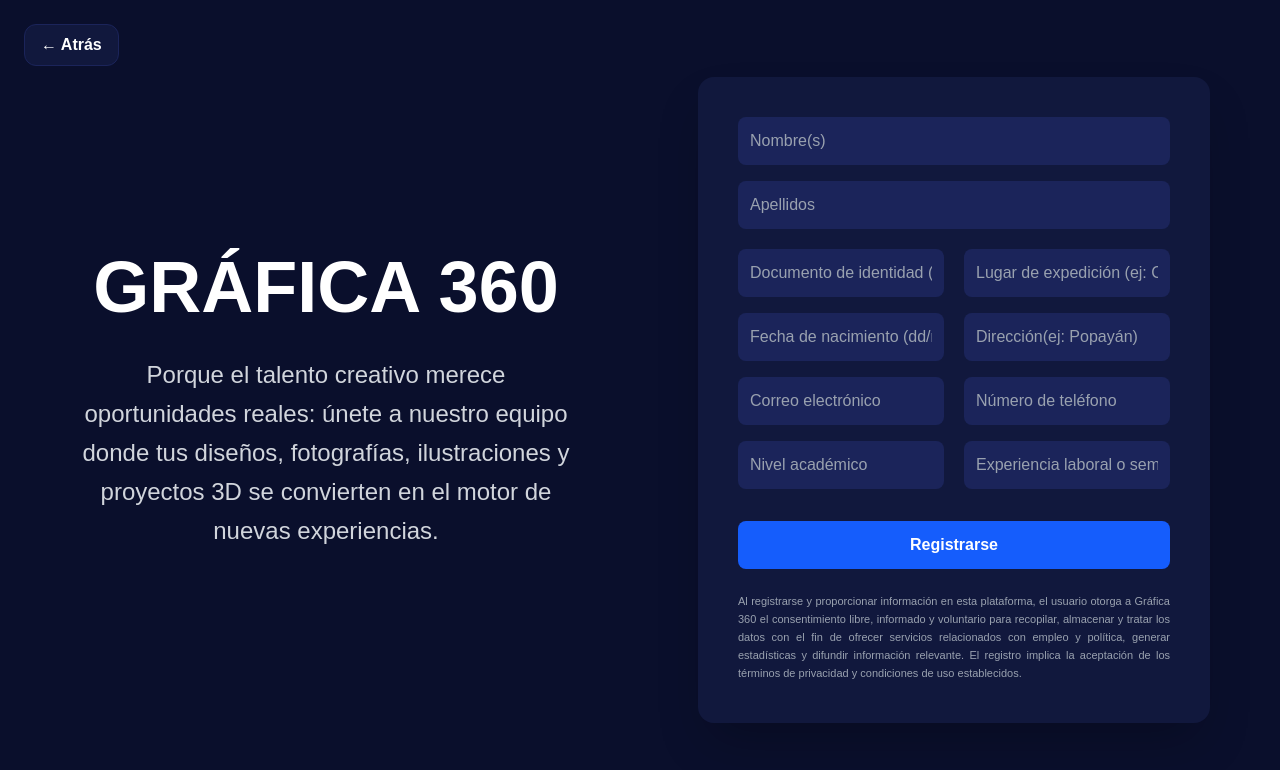
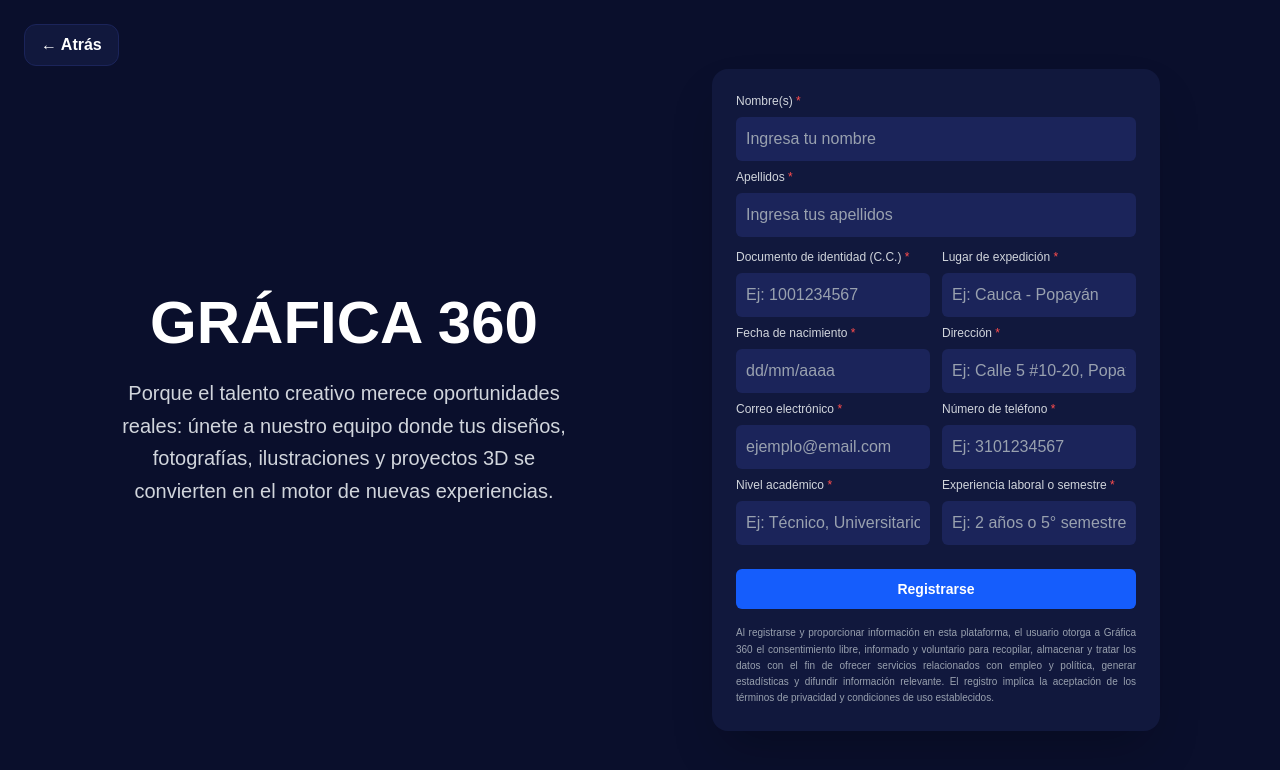
Before and after one commit to Felipejenoy/Gr-fica360, a Next.js app: page /register in a window 1280 px wide. Shown: the top 770 px of the page. Built offline with nearby package versions, Linux system fonts and the light colour scheme.

Commit message:
Se acomodo, tanto register, como login

```diff
--- a/src/app/register/page.jsx
+++ b/src/app/register/page.jsx
@@ -1,24 +1,21 @@
-'use client';
-import { motion } from 'framer-motion';
-import Link from 'next/link';
-import { useRouter } from 'next/navigation';
+"use client";
+import { motion } from "framer-motion";
+import { useRouter } from "next/navigation";
 
 export default function RegisterPage() {
   const router = useRouter();
 
   return (
     <section className="min-h-screen bg-[#0A0F2C] flex flex-col items-center justify-center text-white relative px-8">
-
       {/* Botón Atrás */}
       <button
-        onClick={() => router.push('/')}
+        onClick={() => router.push("/")}
         className="absolute top-6 left-6 bg-[#11183D] hover:bg-[#1B245A] text-white px-4 py-2 rounded-xl font-semibold transition flex items-center gap-2 border border-[#1B245A]"
       >
         ← Atrás
       </button>
 
-      <div className="w-full max-w-7xl grid grid-cols-1 md:grid-cols-2 items-center gap-10">
-
+      <div className="w-full max-w-6xl grid grid-cols-1 md:grid-cols-2 items-center gap-8">
         {/* Columna Izquierda */}
         <motion.div
           initial={{ opacity: 0, x: -50 }}
@@ -26,11 +23,13 @@ export default function RegisterPage() {
           transition={{ duration: 0.8 }}
           className="flex flex-col justify-center items-center text-center px-6"
         >
-          <h1 className="text-6xl md:text-7xl font-extrabold text-white mb-8">
+          <h1 className="text-5xl md:text-6xl font-extrabold text-white mb-6">
             GRÁFICA 360
           </h1>
-          <p className="text-xl md:text-2xl text-gray-300 max-w-lg leading-relaxed">
-            Porque el talento creativo merece oportunidades reales: únete a nuestro equipo donde tus diseños, fotografías, ilustraciones y proyectos 3D se convierten en el motor de nuevas experiencias.
+          <p className="text-lg md:text-xl text-gray-300 max-w-md leading-relaxed">
+            Porque el talento creativo merece oportunidades reales: únete a
+            nuestro equipo donde tus diseños, fotografías, ilustraciones y
+            proyectos 3D se convierten en el motor de nuevas experiencias.
           </p>
         </motion.div>
 
@@ -38,88 +37,140 @@ export default function RegisterPage() {
         <motion.div
           initial={{ opacity: 0, x: 50 }}
           animate={{ opacity: 1, x: 0 }}
-          transition={{ duration: 0.8 }}
-          className="bg-[#11183D] rounded-2xl shadow-2xl p-8 md:p-10 flex flex-col w-full max-w-lg mx-auto"
+          transition={{ duration: 0.5 }}
+          className="bg-[#11183D] rounded-2xl shadow-2xl p-5 md:p-6 flex flex-col w-full max-w-md mx-auto"
         >
-
-
           {/* Formulario */}
-<form className="grid grid-cols-1 md:grid-cols-2 gap-5">
+          <form className="grid grid-cols-1 md:grid-cols-2 gap-3">
             {/* Campos que ocupan toda la fila */}
-  <div className="col-span-2 flex flex-col gap-4">
+            <div className="col-span-2 flex flex-col gap-2">
+              <label className="text-xs font-medium text-gray-300">
+                Nombre(s) <span className="text-[#FF4D4D]">*</span>
+              </label>
               <input
                 type="text"
-      placeholder="Nombre(s)"
-      className="bg-[#1B245A] p-3 rounded-lg placeholder-gray-400 text-white focus:outline-none focus:ring-2 focus:ring-blue-500 w-full"
+                placeholder="Ingresa tu nombre"
+                required
+                className="bg-[#1B245A] p-2.5 rounded-md placeholder-gray-400 text-white focus:outline-none focus:ring-2 focus:ring-blue-500 w-full"
               />
+
+              <label className="text-xs font-medium text-gray-300">
+                Apellidos <span className="text-[#FF4D4D]">*</span>
+              </label>
               <input
                 type="text"
-      placeholder="Apellidos"
-      className="bg-[#1B245A] p-3 rounded-lg placeholder-gray-400 text-white focus:outline-none focus:ring-2 focus:ring-blue-500 w-full"
+                placeholder="Ingresa tus apellidos"
+                required
+                className="bg-[#1B245A] p-2.5 rounded-md placeholder-gray-400 text-white focus:outline-none focus:ring-2 focus:ring-blue-500 w-full"
               />
             </div>
 
             {/* Columna Izquierda */}
-  <div className="flex flex-col gap-4">
+            <div className="flex flex-col gap-2">
+              <label className="text-xs font-medium text-gray-300">
+                Documento de identidad (C.C.){" "}
+                <span className="text-[#FF4D4D]">*</span>
+              </label>
               <input
                 type="text"
-      placeholder="Documento de identidad (C.C.)"
-      className="bg-[#1B245A] p-3 rounded-lg placeholder-gray-400 text-white focus:outline-none focus:ring-2 focus:ring-blue-500"
+                placeholder="Ej: 1001234567"
+                required
+                className="bg-[#1B245A] p-2.5 rounded-md placeholder-gray-400 text-white focus:outline-none focus:ring-2 focus:ring-blue-500"
               />
+
+              <label className="text-xs font-medium text-gray-300">
+                Fecha de nacimiento <span className="text-[#FF4D4D]">*</span>
+              </label>
               <input
                 type="text"
-      placeholder="Fecha de nacimiento (dd/mm/aaaa)"
-      className="bg-[#1B245A] p-3 rounded-lg placeholder-gray-400 text-white focus:outline-none focus:ring-2 focus:ring-blue-500"
+                placeholder="dd/mm/aaaa"
+                required
+                className="bg-[#1B245A] p-2.5 rounded-md placeholder-gray-400 text-white focus:outline-none focus:ring-2 focus:ring-blue-500"
               />
+
+              <label className="text-xs font-medium text-gray-300">
+                Correo electrónico <span className="text-[#FF4D4D]">*</span>
+              </label>
               <input
                 type="email"
-      placeholder="Correo electrónico"
-      className="bg-[#1B245A] p-3 rounded-lg placeholder-gray-400 text-white focus:outline-none focus:ring-2 focus:ring-blue-500"
+                placeholder="ejemplo@email.com"
+                required
+                className="bg-[#1B245A] p-2.5 rounded-md placeholder-gray-400 text-white focus:outline-none focus:ring-2 focus:ring-blue-500"
               />
+
+              <label className="text-xs font-medium text-gray-300">
+                Nivel académico <span className="text-[#FF4D4D]">*</span>
+              </label>
               <input
                 type="text"
-      placeholder="Nivel académico"
-      className="bg-[#1B245A] p-3 rounded-lg placeholder-gray-400 text-white focus:outline-none focus:ring-2 focus:ring-blue-500"
+                placeholder="Ej: Técnico, Universitario, etc."
+                required
+                className="bg-[#1B245A] p-2.5 rounded-md placeholder-gray-400 text-white focus:outline-none focus:ring-2 focus:ring-blue-500"
               />
             </div>
 
             {/* Columna Derecha */}
-  <div className="flex flex-col gap-4">
+            <div className="flex flex-col gap-2">
+              <label className="text-xs font-medium text-gray-300">
+                Lugar de expedición <span className="text-[#FF4D4D]">*</span>
+              </label>
               <input
                 type="text"
-      placeholder="Lugar de expedición (ej: Cauca - Popayán)"
-      className="bg-[#1B245A] p-3 rounded-lg placeholder-gray-400 text-white focus:outline-none focus:ring-2 focus:ring-blue-500"
+                placeholder="Ej: Cauca - Popayán"
+                required
+                className="bg-[#1B245A] p-2.5 rounded-md placeholder-gray-400 text-white focus:outline-none focus:ring-2 focus:ring-blue-500"
               />
+
+              <label className="text-xs font-medium text-gray-300">
+                Dirección <span className="text-[#FF4D4D]">*</span>
+              </label>
               <input
                 type="text"
-      placeholder="Dirección(ej: Popayán)"
-      className="bg-[#1B245A] p-3 rounded-lg placeholder-gray-400 text-white focus:outline-none focus:ring-2 focus:ring-blue-500"
+                placeholder="Ej: Calle 5 #10-20, Popayán"
+                required
+                className="bg-[#1B245A] p-2.5 rounded-md placeholder-gray-400 text-white focus:outline-none focus:ring-2 focus:ring-blue-500"
               />
+
+              <label className="text-xs font-medium text-gray-300">
+                Número de teléfono <span className="text-[#FF4D4D]">*</span>
+              </label>
               <input
                 type="text"
-      placeholder="Número de teléfono"
-      className="bg-[#1B245A] p-3 rounded-lg placeholder-gray-400 text-white focus:outline-none focus:ring-2 focus:ring-blue-500"
+                placeholder="Ej: 3101234567"
+                required
+                className="bg-[#1B245A] p-2.5 rounded-md placeholder-gray-400 text-white focus:outline-none focus:ring-2 focus:ring-blue-500"
               />
+
+              <label className="text-xs font-medium text-gray-300">
+                Experiencia laboral o semestre{" "}
+                <span className="text-[#FF4D4D]">*</span>
+              </label>
               <input
                 type="text"
-      placeholder="Experiencia laboral o semestre"
-      className="bg-[#1B245A] p-3 rounded-lg placeholder-gray-400 text-white focus:outline-none focus:ring-2 focus:ring-blue-500"
+                placeholder="Ej: 2 años o 5° semestre"
+                required
+                className="bg-[#1B245A] p-2.5 rounded-md placeholder-gray-400 text-white focus:outline-none focus:ring-2 focus:ring-blue-500"
               />
             </div>
           </form>
 
-
           {/* Botón de envío */}
           <button
             type="submit"
-            className="mt-8 bg-blue-600 hover:bg-blue-500 text-white py-3 rounded-lg font-semibold transition"
+            className="mt-6 bg-blue-600 hover:bg-blue-500 text-white py-2.5 rounded-md font-semibold text-sm transition"
           >
             Registrarse
           </button>
 
           {/* Texto legal */}
-          <p className="text-[11px] text-gray-400 text-justify mt-6 leading-relaxed">
-            Al registrarse y proporcionar información en esta plataforma, el usuario otorga a Gráfica 360 el consentimiento libre, informado y voluntario para recopilar, almacenar y tratar los datos con el fin de ofrecer servicios relacionados con empleo y política, generar estadísticas y difundir información relevante. El registro implica la aceptación de los términos de privacidad y condiciones de uso establecidos.
+          <p className="text-[10px] text-gray-400 text-justify mt-4 leading-relaxed">
+            Al registrarse y proporcionar información en esta plataforma, el
+            usuario otorga a Gráfica 360 el consentimiento libre, informado y
+            voluntario para recopilar, almacenar y tratar los datos con el fin
+            de ofrecer servicios relacionados con empleo y política, generar
+            estadísticas y difundir información relevante. El registro implica
+            la aceptación de los términos de privacidad y condiciones de uso
+            establecidos.
           </p>
         </motion.div>
       </div>
--- a/src/components/Hero.jsx
+++ b/src/components/Hero.jsx
@@ -69,7 +69,7 @@ export default function Hero() {
         <motion.div
           initial={{ opacity: 0, x: -30 }}
           animate={{ opacity: 1, x: 0 }}
-          transition={{ duration: 0.8 }}
+          transition={{ duration: 0.5 }}
           className="flex-1"
         >
           <h1 className="text-5xl md:text-6xl font-extrabold mb-4">
```
Also changed, not shown: src/app/login/page.jsx (+30 -22 lines). Lines whose indentation alone changed are shown as unchanged.
